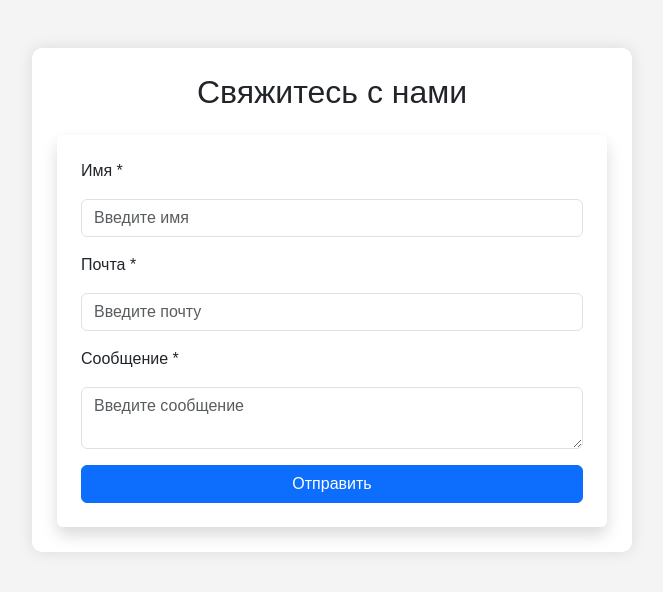
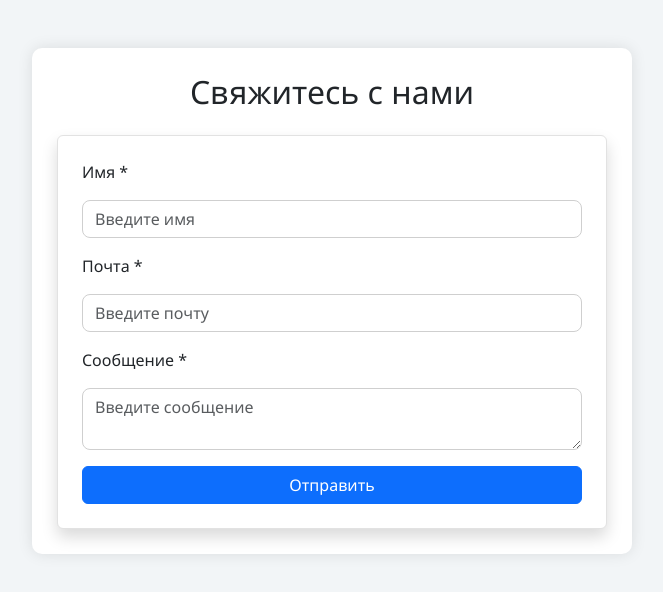
Before and after one commit to CotikCommunist/my-practice-site, a plain HTML site: page index.html in a window 1280 px wide. Shown: the whole page, without its empty margins (308-971 px from the left). Drawn offline with nearby package versions, Linux system fonts and the light colour scheme; some packages are replaced by stand-ins of ours; a script that the page names is missing.

Commit message:
Update style.css

```diff
--- a/style.css
+++ b/style.css
@@ -1,8 +1,49 @@
 body {
+    background: #f2f5f7;
+    margin: 0;
+    font-family: "Segoe UI", sans-serif;
+}
+
+.contact-form {
+    max-width: 600px;
+}
+
+#form1 {
+    border-radius: 12px;
+    border: 1px solid #e2e2e2;
+    transition: 0.3s;
+}
+
+#form1:hover {
+    transform: scale(1.01);
+    box-shadow: 0 8px 25px rgba(0,0,0,0.08);
+}
+
+input, textarea {
+    border-radius: 8px !important;
+    border: 1px solid #cfcfcf !important;
+}
+
+input:focus, textarea:focus {
+    border-color: #0d6efd !important;
+    box-shadow: 0 0 8px rgba(13, 110, 253, 0.3) !important;
+}
+
+button {
+    transition: 0.25s;
+}
+
+button:hover {
+    transform: translateY(-2px);
+    box-shadow: 0 5px 15px rgba(0,0,0,0.2);
+}
+
+
+/* body {
     margin: 0;
     font-family: Arial, sans-serif;
     background: #f4f4f4;
-}
+} */
 
 .container {
     max-width: 600px;
@@ -64,6 +105,9 @@ button:hover {
         margin: 20px;
         padding: 20px;
     }
+     #form1 {
+        padding: 20px;
+    }
 
     input, textarea {
         font-size: 14px;
@@ -71,7 +115,7 @@ button:hover {
     }
 
     button {
-        font-size: 16px;
-        padding: 10px;
+        padding: 12px;
+        font-size: 17px;
     }
 }
```
